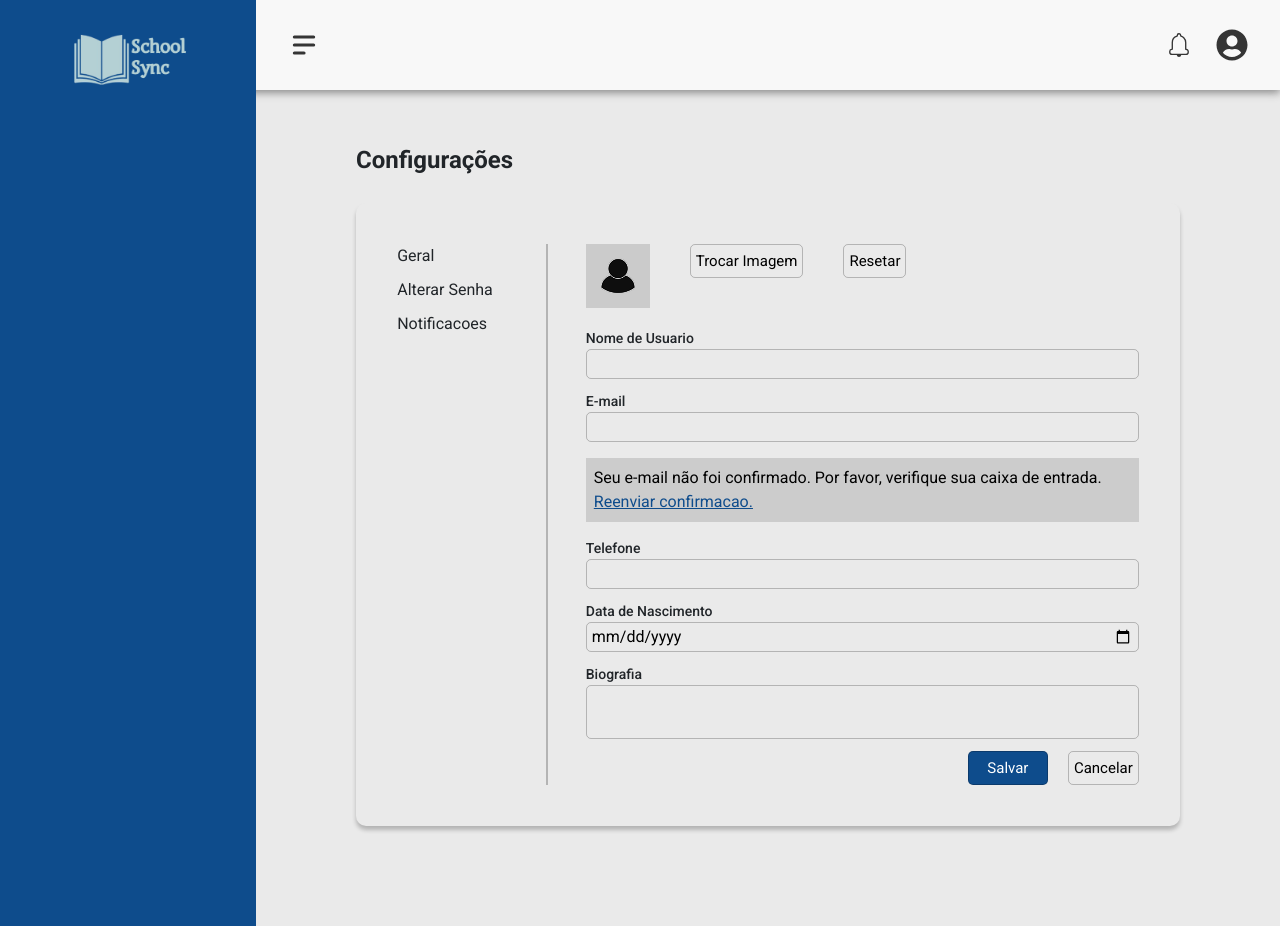
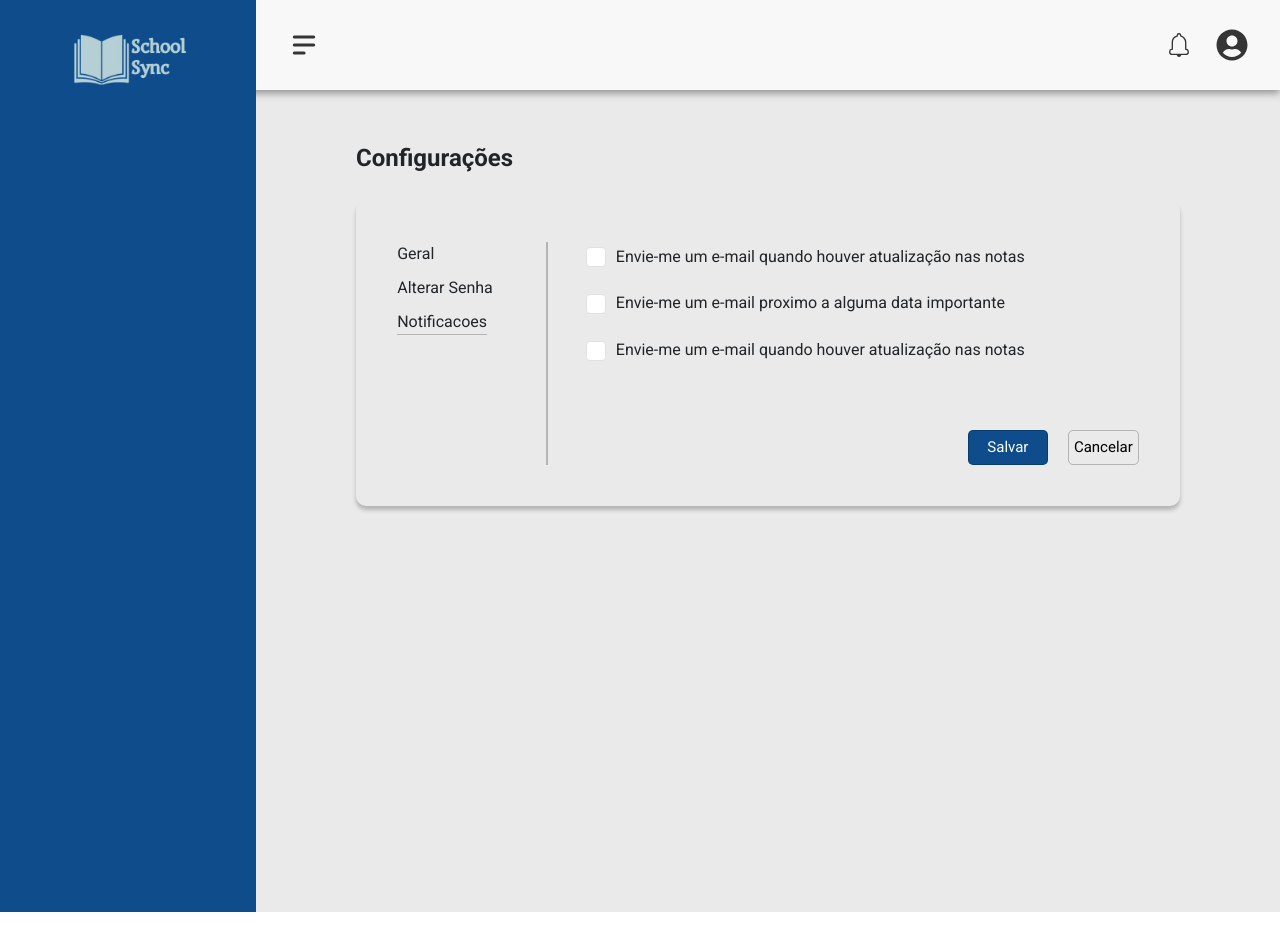
Before and after one commit to Alisonjs0/SchoolSync, a Next.js app: page /configuracoes in a window 1280 px wide. Built offline with nearby package versions, Linux system fonts and the light colour scheme.

Commit message:
integracao das configuracoes

```diff
--- a/app/configuracoes/geral.css
+++ b/app/configuracoes/geral.css
@@ -22,6 +22,11 @@
     flex-direction: column;
     width: 20%;
     gap: 10px;
+}
+
+.configuracoes nav div {
+    width: fit-content;
+    cursor: pointer;
 }
 
 .configuracoes .linha::after {
@@ -54,29 +59,50 @@
     font-weight: 400;
 }
 
-.conteudo main label {
+.conteudo label {
     display: grid;
     margin-bottom: 12px;
 }
 
-.conteudo main label span {
+.conteudo label span {
     font-size: 14px;
     font-weight: 500;
 }
 
-.conteudo main label input {
+.conteudo label input {
     background: transparent;
     border: 1px solid #0000003b;
     border-radius: 5px;
     padding: 2px 5px;
 }
 
-.conteudo main label textarea {
+.conteudo label textarea {
     resize: none;
     background: transparent;
     border: 1px solid #0000003b;
     border-radius: 5px;
     padding: 2px 5px;
+}
+
+.check {
+    display: flex;
+    gap: 10px;
+    align-items: center;
+    margin-bottom: 20px;
+}
+
+.check span {
+    margin-top: .5%;
+}
+
+.check input {
+    width: 20px;
+    height: 20px;
+}
+
+input[type=checkbox] {
+    accent-color: #0E4C8C;
+
 }
 
 .recuperar {
@@ -99,7 +125,7 @@
 
 .conteudo footer {
     display: flex;
-    justify-content: end;
+    justify-content: flex-end;
     gap: 20px;
 }
 
@@ -119,3 +145,8 @@
     width: 80px;
     font-weight: 400;
 }
+
+.active {
+    border-bottom: 1px solid #0000003b;
+
+}
--- a/app/configuracoes/page.jsx
+++ b/app/configuracoes/page.jsx
@@ -1,59 +1,28 @@
 "use client";
 
 import EsqueletoPrincipal from "@/app/.components/esqueleto";
+import NavConfiguracoes from "../.components/navConfiguracoes";
+import ConfiguracoesConteudoGeral from "../.components/configuracoesConteudoGeral";
+import ConfiguracoesAlterarSenha from "../.components/configuracoesAlterarSenha";
+import ConfiguracoesNotificacao from "../.components/configuracoesNotificacao"
 import "./geral.css";
-import Link from "next/link";
+import { useState } from "react";
 
 const Geral = () => {
+
+  const [stage, setStage] = useState("Notificacoes");
+
   return (
     <div>
       <EsqueletoPrincipal>
         <div className={"conteiner conteudoMenus"}>
           <h3>Configurações</h3>
           <div className="configuracoes">
-            <nav>
-                <Link href="">Geral</Link>
-                <Link href="">Alterar Senha</Link>
-                <Link href="">Notificacoes</Link>
-            </nav>
+            <NavConfiguracoes stage={stage} setStage={setStage}/>
             <span className="linha"></span>
-            <div className="conteudo">
-                <header>
-                    <img src="/assets/usuario.png" alt="" />
-                    <button>Trocar Imagem</button>
-                    <button>Resetar</button>
-                </header>
-                <main>
-                    <label>
-                        <span>Nome de Usuario</span>
-                        <input type="text" />
-                    </label>
-                    <label>
-                        <span>E-mail</span>
-                        <input type="email" />
-                    </label>
-                    <div className="recuperar">
-                        <p>Seu e-mail não foi confirmado. Por favor, verifique sua caixa de entrada.</p>
-                        <a href="">Reenviar confirmacao.</a>
-                    </div>
-                    <label>
-                        <span>Telefone</span>
-                        <input type="tel" />
-                    </label>
-                    <label>
-                        <span>Data de Nascimento</span>
-                        <input type="date" />
-                    </label>
-                    <label>
-                        <span>Biografia</span>
-                        <textarea></textarea>
-                    </label>
-                </main>
-                <footer>
-                    <button className="salvar">Salvar</button>
-                    <button className="cancel">Cancelar</button>
-                </footer>
-            </div>
+            {stage === "Geral" && <ConfiguracoesConteudoGeral/>}
+            {stage === "Senha" && <ConfiguracoesAlterarSenha/>}
+            {stage === "Notificacoes" && <ConfiguracoesNotificacao/>}
           </div>
         </div>
       </EsqueletoPrincipal>
```
Also changed, not shown: app/.components/buttonsFooter.js (added), app/.components/configuracoesAlterarSenha.js (added), app/.components/configuracoesConteudoGeral.js (added), app/.components/configuracoesNotificacao.js (added), app/.components/navConfiguracoes.js (added).
